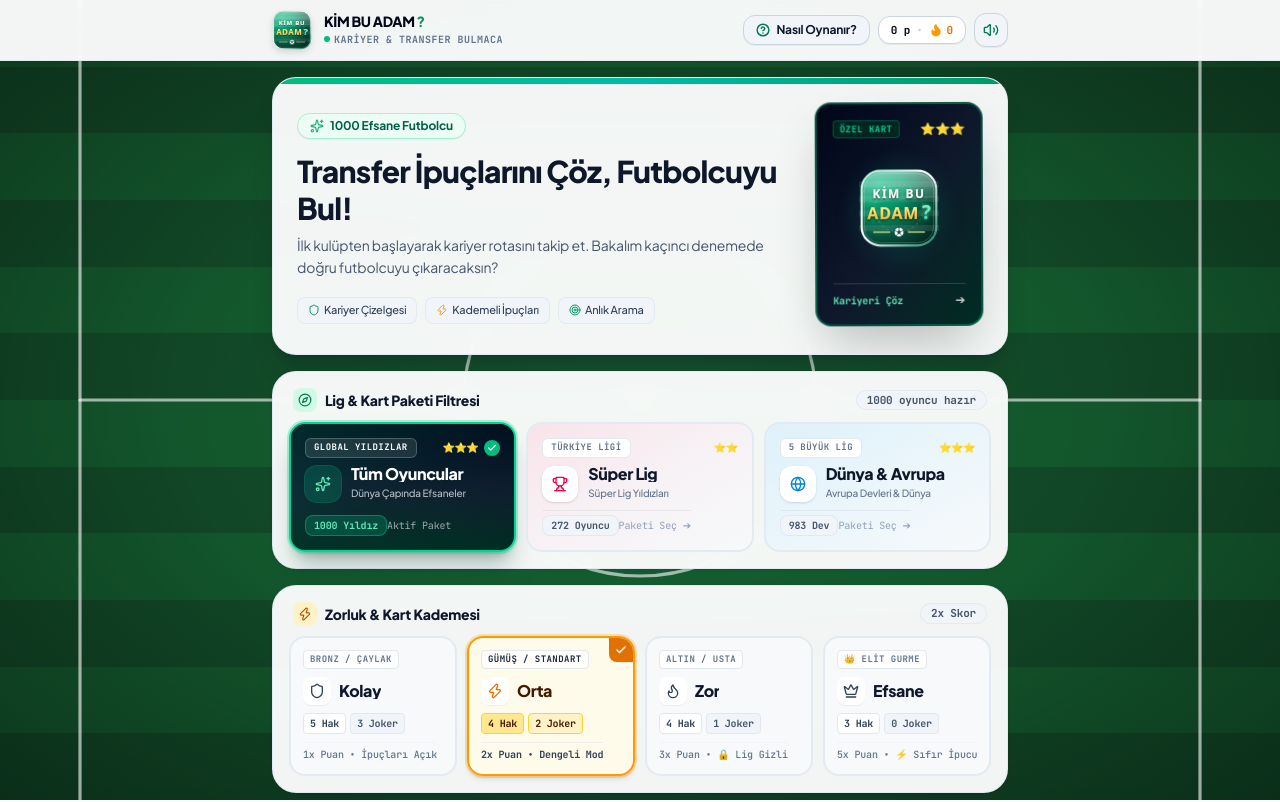
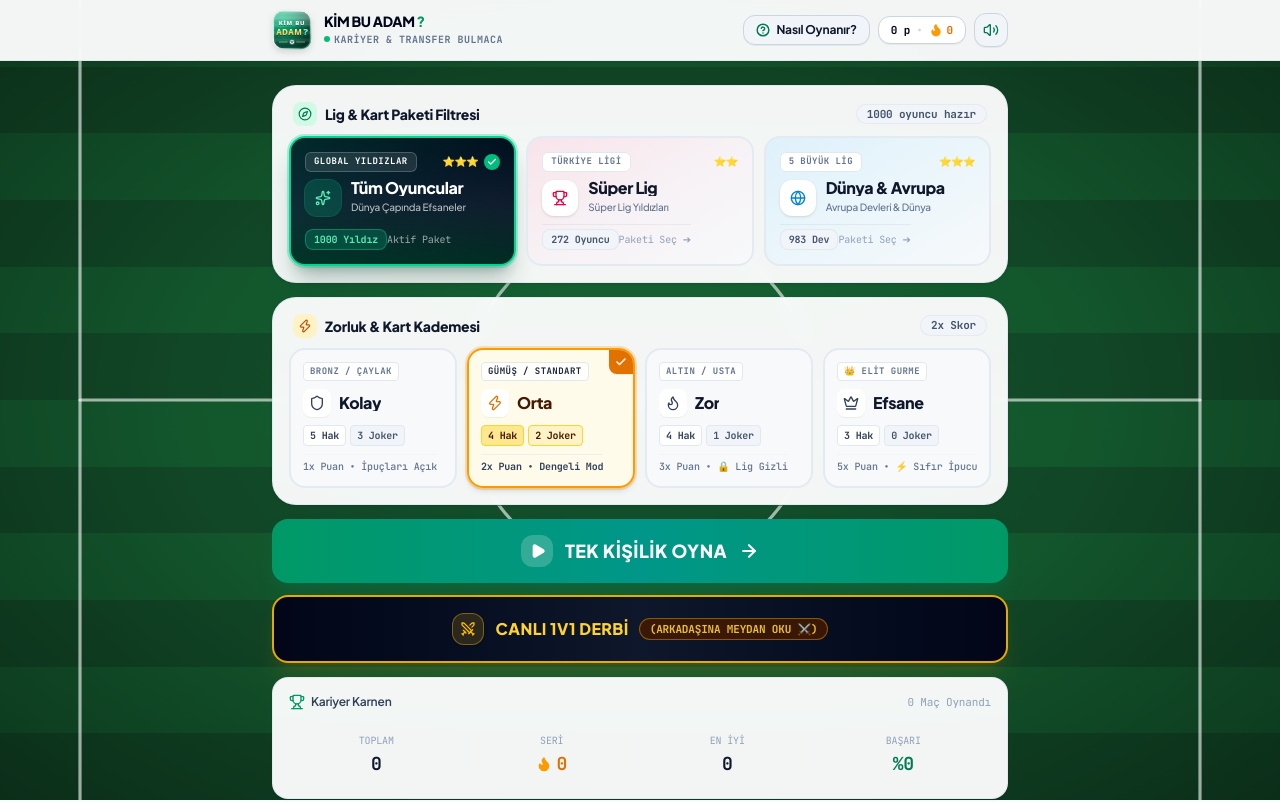
Before and after one commit to kenanayy/kimbudadam, a Next.js app: page / in a window 1280 px wide. Shown: the top 802 px of the page. Built offline with nearby package versions, Linux system fonts and the light colour scheme.

Commit message:
refactor: gereksiz hero afis alani kaldirildi, saf oyun lobisi tasarimi

```diff
--- a/src/components/MainMenu.tsx
+++ b/src/components/MainMenu.tsx
@@ -274,85 +274,9 @@ export const MainMenu: React.FC<MainMenuProps> = ({
       </header>
 
       {/* Ana Gövde */}
-      <main className="relative z-10 max-w-3xl w-full mx-auto px-4 py-4 flex-1 flex flex-col justify-center space-y-4">
+      <main className="relative z-10 max-w-3xl w-full mx-auto px-4 py-4 sm:py-6 flex-1 flex flex-col justify-center space-y-3.5">
 
-        {/* 1. VİTRİN: Başlık ve 3D Animasyonlu Gizemli Futbolcu Kartı */}
-        <div className="relative bg-white/95 backdrop-blur-md border border-slate-200/90 rounded-3xl p-5 sm:p-6 shadow-xl shadow-slate-950/15 overflow-hidden">
-          {/* Üst Zarif Yeşil Şerit */}
-          <div className="absolute top-0 left-0 right-0 h-1.5 bg-gradient-to-r from-emerald-500 via-teal-500 to-emerald-600" />
-
-          <div className="flex flex-col sm:flex-row items-center justify-between gap-6 pt-1">
-            {/* Sol Taraf: Tanıtım ve Vurgular (Örnek kısmı kaldırıldı) */}
-            <div className="space-y-3.5 text-center sm:text-left flex-1">
-              <div className="inline-flex items-center gap-1.5 px-3 py-1 rounded-full bg-emerald-50 border border-emerald-200 text-xs font-bold text-emerald-800 shadow-2xs">
-                <Sparkles className="w-3.5 h-3.5 text-emerald-600 animate-pulse" />
-                <span>{totalPlayersCount} Efsane Futbolcu</span>
-              </div>
-
-              <div>
-                <h1 className="text-2xl sm:text-3xl font-black tracking-tight text-slate-900 leading-tight">
-                  Transfer İpuçlarını Çöz, Futbolcuyu Bul!
-                </h1>
-                <p className="text-xs sm:text-sm text-slate-600 mt-1.5 leading-relaxed">
-                  İlk kulüpten başlayarak kariyer rotasını takip et. Bakalım kaçıncı denemede doğru futbolcuyu çıkaracaksın?
-                </p>
-              </div>
-
-              {/* Sade Özellik Rozetleri */}
-              <div className="flex flex-wrap items-center justify-center sm:justify-start gap-2 pt-1">
-                <span className="inline-flex items-center gap-1 px-2.5 py-1 rounded-lg bg-slate-100 text-slate-700 text-[11px] font-medium border border-slate-200/80">
-                  <Shield className="w-3 h-3 text-emerald-600" />
-                  Kariyer Çizelgesi
-                </span>
-                <span className="inline-flex items-center gap-1 px-2.5 py-1 rounded-lg bg-slate-100 text-slate-700 text-[11px] font-medium border border-slate-200/80">
-                  <Zap className="w-3 h-3 text-amber-500" />
-                  Kademeli İpuçları
-                </span>
-                <span className="inline-flex items-center gap-1 px-2.5 py-1 rounded-lg bg-slate-100 text-slate-700 text-[11px] font-medium border border-slate-200/80">
-                  <Target className="w-3 h-3 text-emerald-600" />
-                  Anlık Arama
-                </span>
-              </div>
-            </div>
-
-            {/* Sağ Taraf: 3D Animasyonlu & Etkileşimli Gizem Kartı */}
-            <div className="relative shrink-0 group perspective-1000">
-              <div className="animate-float-card w-36 h-52 sm:w-42 sm:h-56 rounded-2xl bg-gradient-to-br from-slate-950 via-slate-900 to-emerald-950 p-4 flex flex-col justify-between text-white shadow-2xl border-2 border-emerald-500/40 group-hover:border-emerald-400 group-hover:scale-105 group-hover:-rotate-2 transition-all duration-300 relative overflow-hidden cursor-pointer">
-
-                {/* Holografik Işık Parıltısı Efekti */}
-                <div className="absolute inset-0 bg-gradient-to-tr from-transparent via-white/10 to-transparent -translate-x-full group-hover:translate-x-full transition-transform duration-1000 ease-out pointer-events-none" />
-
-                {/* Kart Üstü Başlığı */}
-                <div className="flex justify-between items-center text-xs relative z-10">
-                  <span className="font-mono text-[9px] text-emerald-400 font-bold uppercase tracking-wider px-1.5 py-0.5 rounded bg-emerald-950/80 border border-emerald-500/30">
-                    ÖZEL KART
-                  </span>
-                  <span className="text-amber-400 text-xs">⭐⭐⭐</span>
-                </div>
-
-                {/* Kart Ortası: Büyüyen Logo & Işıma */}
-                <div className="flex flex-col items-center justify-center my-auto relative z-10">
-                  <div className="relative group-hover:scale-110 group-hover:rotate-3 transition-transform duration-300">
-                    <div className="absolute inset-0 bg-emerald-500/20 rounded-full blur-md group-hover:blur-lg transition-all" />
-                    <GameLogo size="lg" />
-                  </div>
-                </div>
-
-                {/* Kart Altı: Gizemli Soru İşareti */}
-                <div className="text-center pt-2 border-t border-white/15 relative z-10 flex items-center justify-between">
-                  <span className="text-[10px] font-mono text-emerald-300 font-bold">
-                    Kariyeri Çöz
-                  </span>
-                  <span className="text-xs text-white/80 group-hover:translate-x-1 transition-transform">
-                    ➔
-                  </span>
-                </div>
-              </div>
-            </div>
-          </div>
-        </div>
-
-        {/* 2. Kategori / Lig Havuzu Seçimi (Futbol Kart Paketleri) */}
+        {/* 1. Kategori / Lig Havuzu Seçimi (Futbol Kart Paketleri) */}
         <div className="bg-white/95 backdrop-blur-md border border-slate-200/90 rounded-3xl p-3.5 sm:p-4 shadow-sm space-y-2.5">
           <div className="flex items-center justify-between text-xs px-1">
             <div className="flex items-center gap-2">
```
